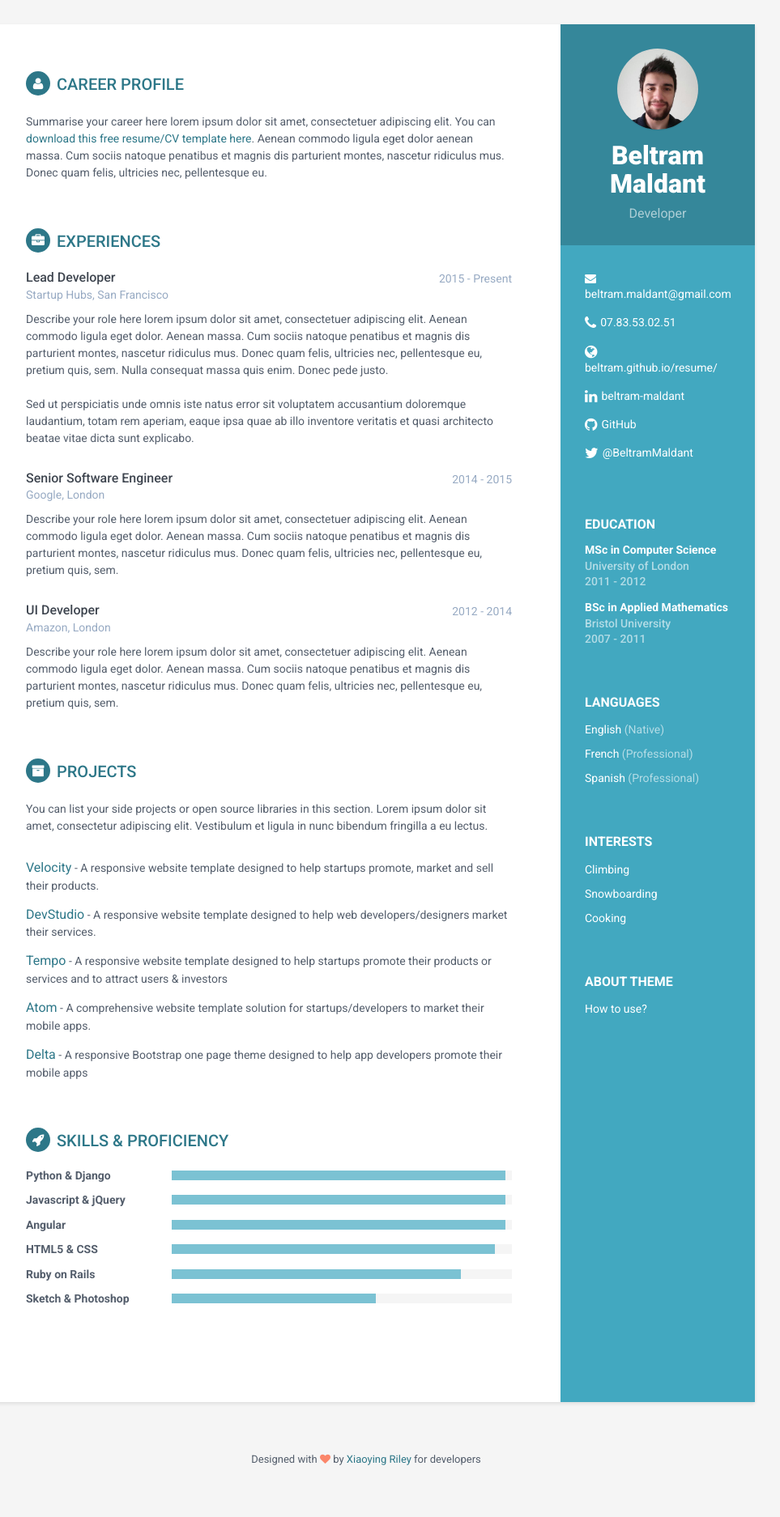
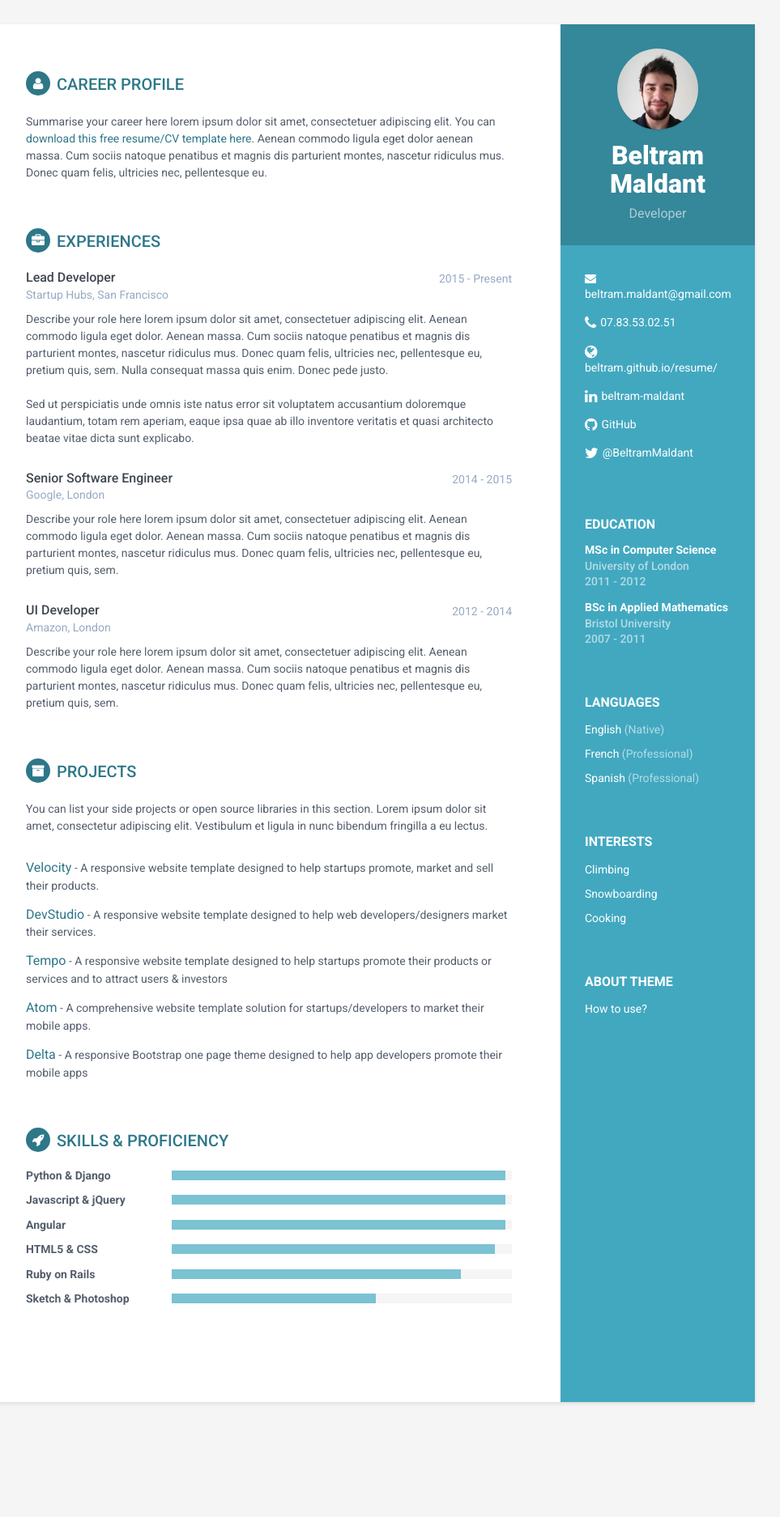
Before and after one commit to beltram/resume, a Jekyll site: the page built from index.html, in a window 1280 px wide. Shown: the whole page at 81% size, without its empty margins (188-1151 px from the left). Built offline with Jekyll 4.4.1, drawn with Linux system fonts in a browser that asks for light colours; after the commit the page ends 1852 px from its top, so only the background shows below that.

Commit message:
remove footer

```diff
--- a/_includes/footer.html
+++ b/_includes/footer.html
@@ -1,6 +1,2 @@
     <footer class="footer">
-        <div class="text-center">
-            <!--/* This template is released under the Creative Commons Attribution 3.0 License. Please keep the attribution link below when using for your own project. Thank you for your support. :) If you'd like to use the template without the attribution, you can check out other license options via our website: themes.3rdwavemedia.com */-->
-            <small class="copyright">Designed with <i class="fa fa-heart"></i> by <a href="http://themes.3rdwavemedia.com" target="_blank" rel="nofollow">Xiaoying Riley</a> for developers</small>
-        </div><!--//container-->
     </footer><!--//footer-->
```
